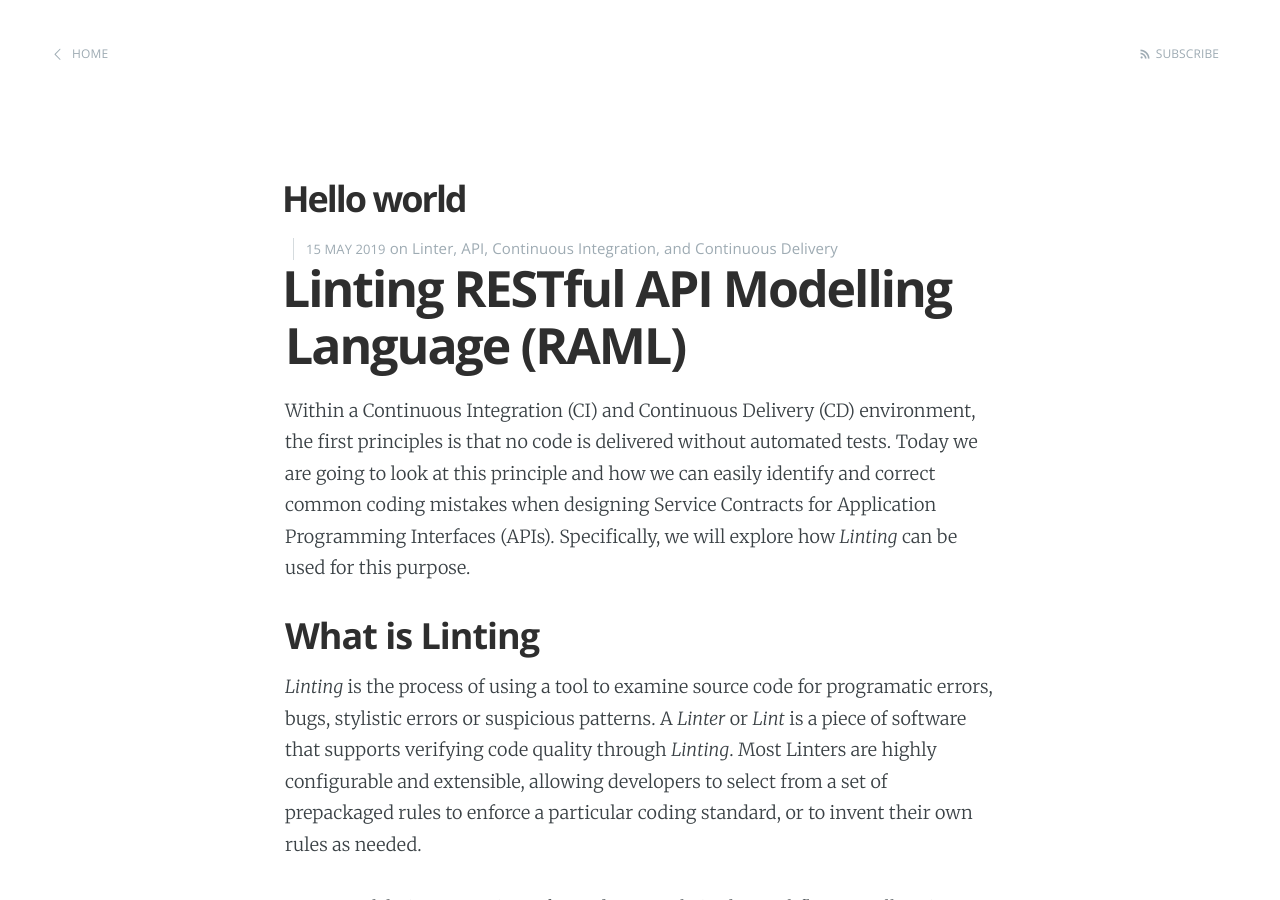
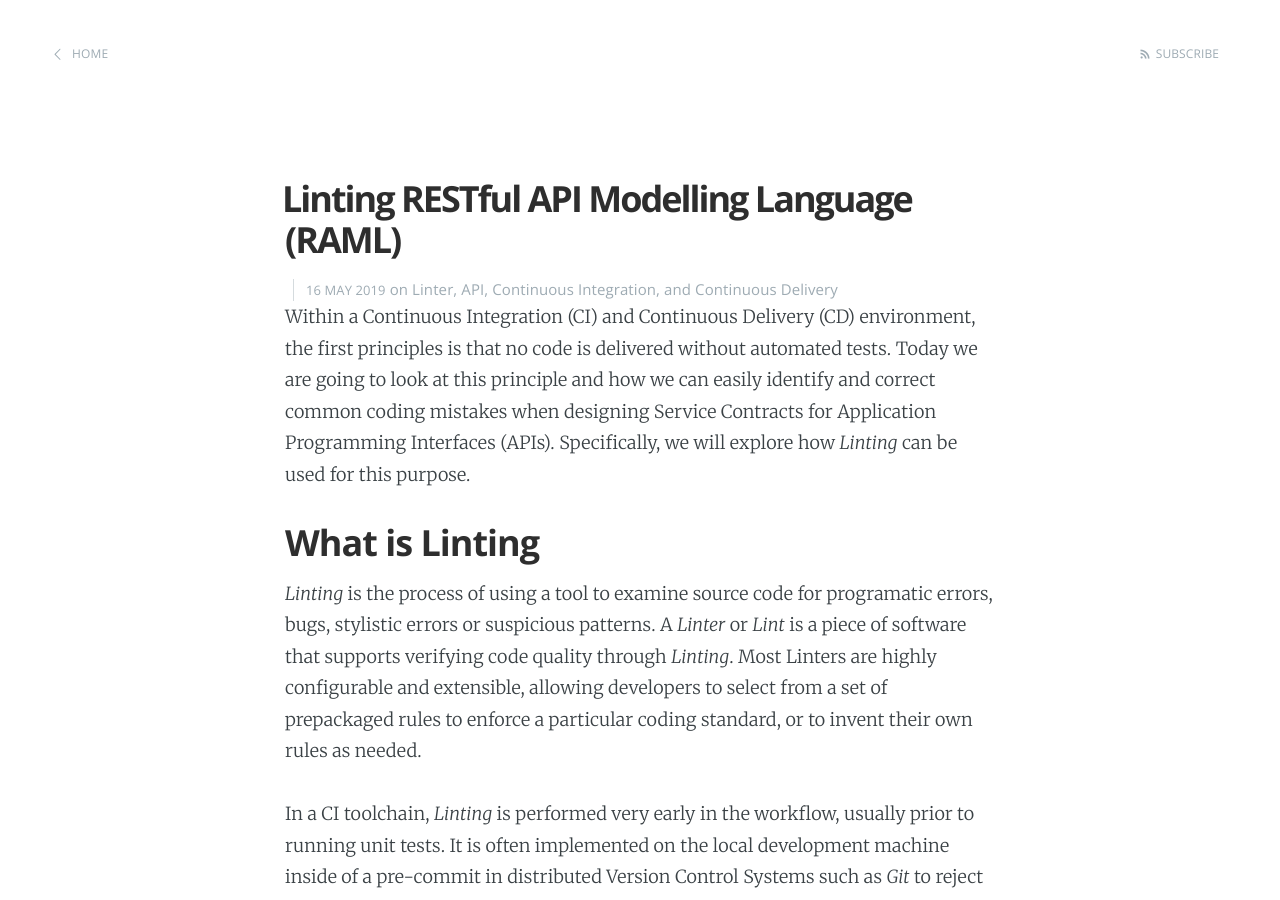
Before and after one commit to Mike-Gough/mike-gough.github.io, a Jekyll site: the page built from _posts/2019-05-16-Linting-RAML.markdown, in a window 1280 px wide and 900 px high. Built offline with Jekyll 4.4.1, drawn with Linux system fonts in a browser that asks for light colours.

Commit message:
Fix headings and titles

```diff
--- a/_posts/2019-05-16-Linting-RESTful-API-Modelling-Language-(RAML).markdown
+++ b/_posts/2019-05-16-Linting-RAML.markdown
@@ -1,7 +1,7 @@
 ---
 layout: post
-title:  "Hello world"
-date:   2019-05-15 17:17:00
+title:  "Linting RESTful API Modelling Language (RAML)"
+date:   2019-05-16 21:41:00
 categories:
   - Linter
   - API
```
Also changed, not shown: other parts of _posts/2019-05-16-Linting-RAML.markdown (+0 -1 lines).
